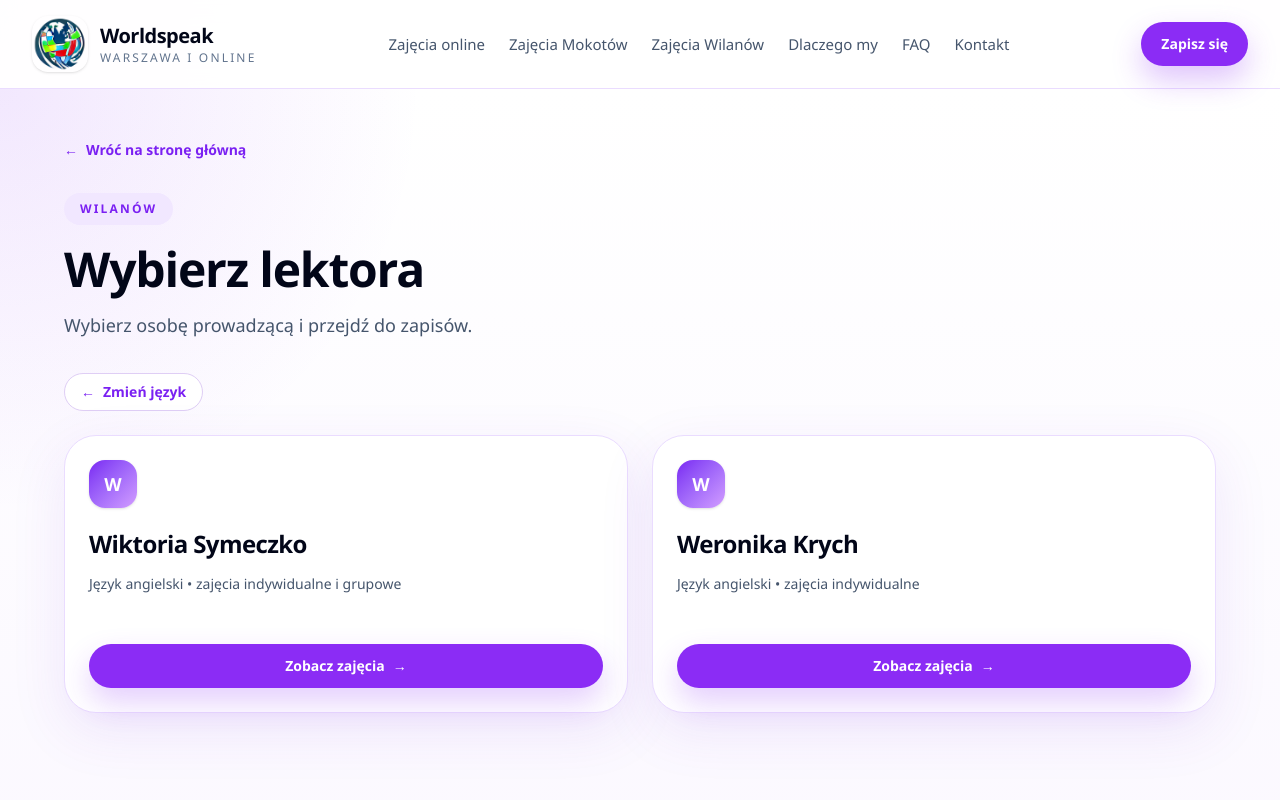
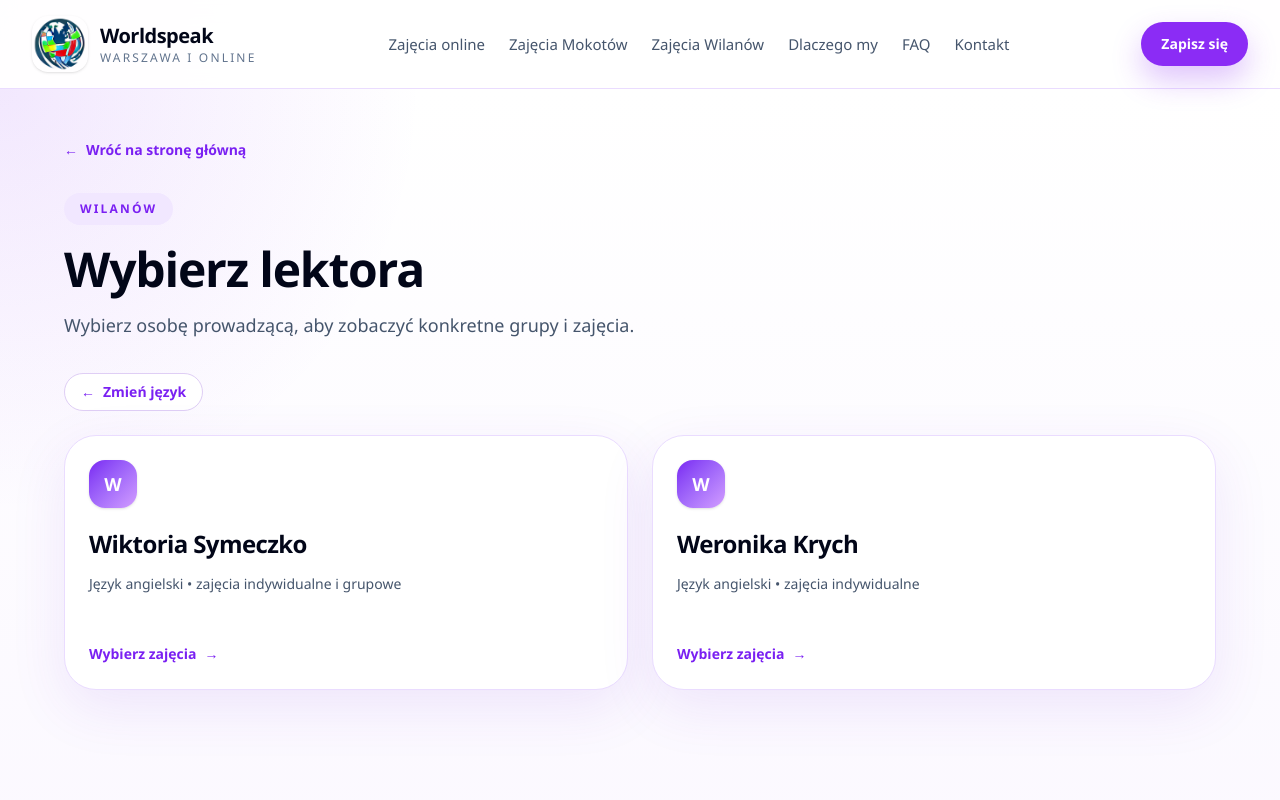
Before and after one commit to fssokol/worldspeak-next, a Next.js app: page /wilanow in a window 1280 px wide. Both pictures are taken after a click on the button 282 px from the left and 491 px from the top of the page. Shown: the top 800 px of the page. Built offline with nearby package versions, Linux system fonts and the light colour scheme.

Commit message:
Split Wilanow lecturers into exact course links

```diff
--- a/src/app/wilanow/page.tsx
+++ b/src/app/wilanow/page.tsx
@@ -4,31 +4,159 @@ import Link from "next/link"
 import { useState } from "react"
 
 type Language = "angielski" | "hiszpanski"
+type LecturerKey = "wiktoria" | "weronika" | "zuzanna"
 
-const lecturers = {
-  angielski: [
-    {
+type Course = {
+  name: string
+  details: string
+  url: string
+  location?: string
+}
+
+const lecturerInfo: Record<LecturerKey, { name: string; description: string }> = {
+  wiktoria: {
     name: "Wiktoria Symeczko",
     description: "Język angielski • zajęcia indywidualne i grupowe",
-      url: "https://www.strefazajec.pl/instruktor/Wiktoria-Symeczko",
+  },
+  weronika: {
+    name: "Weronika Krych",
+    description: "Język angielski • zajęcia indywidualne",
+  },
+  zuzanna: {
+    name: "Zuzanna Gutierrez",
+    description: "Język hiszpański • zajęcia indywidualne i grupowe",
+  },
+}
+
+const languageLecturers: Record<Language, LecturerKey[]> = {
+  angielski: ["wiktoria", "weronika"],
+  hiszpanski: ["zuzanna"],
+}
+
+const courses: Record<LecturerKey, Course[]> = {
+  wiktoria: [
+    {
+      name: "Bajkowy angielski",
+      details: "5–6 lat • poniedziałek + środa, 16:30–17:15",
+      location: "Branickiego 17",
+      url: "https://www.strefazajec.pl/course/view/id/86844",
     },
     {
-      name: "Weronika Krych",
-      description: "Język angielski • zajęcia indywidualne",
+      name: "Egzamin 8-klasisty",
+      details: "13–15 lat • poniedziałek + środa, 17:30–18:30",
+      location: "Branickiego 17",
+      url: "https://www.strefazajec.pl/course/view/id/86845",
+    },
+    {
+      name: "Konwersacje dla licealistów",
+      details: "15–19 lat • poniedziałek + środa, 18:30–19:30",
+      location: "Branickiego 17",
+      url: "https://www.strefazajec.pl/course/view/id/86846",
+    },
+    {
+      name: "Fluent Conversations A2–B1",
+      details: "Dorośli 18+ • środa, 19:30–20:30",
+      location: "Branickiego 17",
+      url: "https://www.strefazajec.pl/course/view/id/86848",
+    },
+    {
+      name: "Hello English",
+      details: "4–6 lat • wtorek, 16:30–17:15",
+      location: "Branickiego 17",
+      url: "https://www.strefazajec.pl/course/view/id/86855",
+    },
+    {
+      name: "English for Kids",
+      details: "7–10 lat • wtorek, 17:20–18:20",
+      location: "Branickiego 17",
+      url: "https://www.strefazajec.pl/course/view/id/86856",
+    },
+    {
+      name: "Tween English",
+      details: "10–12 lat • wtorek, 18:25–19:25",
+      location: "Branickiego 17",
+      url: "https://www.strefazajec.pl/course/view/id/86857",
+    },
+    {
+      name: "Świetlica z angielskim – SP 358, kl. 3b",
+      details: "9–11 lat • 2× w tygodniu",
+      location: "Branickiego 17",
+      url: "https://www.strefazajec.pl/course/view/id/87829",
+    },
+    {
+      name: "Zajęcia indywidualne",
+      details: "9+ • termin ustalany indywidualnie",
+      location: "Branickiego 17",
+      url: "https://www.strefazajec.pl/course/view/id/86843",
+    },
+    {
+      name: "Exam Ready: Egzamin Ósmoklasisty",
+      details: "13–15 lat • wtorek + czwartek, 18:00–19:00",
+      location: "Kolegiacka 3",
+      url: "https://www.strefazajec.pl/course/view/id/88978",
+    },
+    {
+      name: "High School English",
+      details: "15–17 lat • wtorek + czwartek, 19:00–20:00",
+      location: "Kolegiacka 3",
+      url: "https://www.strefazajec.pl/course/view/id/88979",
+    },
+    {
+      name: "Exam Ready: Matura Rozszerzona",
+      details: "17–20 lat • wtorek + czwartek, 20:00–21:00",
+      location: "Kolegiacka 3",
+      url: "https://www.strefazajec.pl/course/view/id/88980",
+    },
+    {
+      name: "Zajęcia indywidualne",
+      details: "9+ • termin ustalany indywidualnie",
+      location: "Kolegiacka 3",
+      url: "https://www.strefazajec.pl/course/view/id/88981",
+    },
+    {
+      name: "Świetlica z angielskim – wolne terminy dla szkół",
+      details: "9–11 lat • 2× w tygodniu",
+      location: "Radosna 11",
+      url: "https://www.strefazajec.pl/course/view/id/90269",
+    },
+  ],
+  weronika: [
+    {
+      name: "Zajęcia indywidualne z języka angielskiego",
+      details: "Zapis bezpośrednio do zajęć Weroniki Krych",
+      location: "Wilanów",
       url: "https://www.strefazajec.pl/course/view/id/96912",
     },
   ],
-  hiszpanski: [
+  zuzanna: [
     {
-      name: "Zuzanna Gutierrez",
-      description: "Język hiszpański • zajęcia indywidualne",
-      url: "https://www.strefazajec.pl/instruktor/Zuzanna-Towarek",
+      name: "Język hiszpański dla dzieci",
+      details: "8–10 lat • czwartek, 17:30–18:30",
+      location: "Branickiego 17",
+      url: "https://www.strefazajec.pl/course/view/id/86867",
+    },
+    {
+      name: "Język hiszpański dla młodzieży",
+      details: "14–17 lat • czwartek, 18:35–19:35",
+      location: "Branickiego 17",
+      url: "https://www.strefazajec.pl/course/view/id/87315",
     },
   ],
 }
 
 export default function WilanowPage() {
   const [language, setLanguage] = useState<Language | null>(null)
+  const [lecturer, setLecturer] = useState<LecturerKey | null>(null)
+
+  const chooseLanguage = (value: Language) => {
+    setLanguage(value)
+    setLecturer(null)
+  }
+
+  const resetLanguage = () => {
+    setLanguage(null)
+    setLecturer(null)
+  }
 
   return (
     <main className="min-h-screen bg-[radial-gradient(circle_at_top_left,rgba(139,44,245,0.11),transparent_28%),linear-gradient(to_bottom,#ffffff,#fbf8ff)] px-4 py-12 sm:px-6 lg:px-8">
@@ -46,12 +174,18 @@ export default function WilanowPage() {
             Wilanów
           </div>
           <h1 className="mt-5 text-4xl font-bold tracking-tight text-slate-950 sm:text-5xl">
-            {language ? "Wybierz lektora" : "Jakiego języka chcesz się uczyć?"}
+            {!language
+              ? "Jakiego języka chcesz się uczyć?"
+              : lecturer
+                ? `Zajęcia: ${lecturerInfo[lecturer].name}`
+                : "Wybierz lektora"}
           </h1>
           <p className="mt-4 text-lg leading-8 text-slate-600">
-            {language
-              ? "Wybierz osobę prowadzącą i przejdź do zapisów."
-              : "Najpierw wybierz język, a potem pokażemy dostępnych lektorów."}
+            {!language
+              ? "Najpierw wybierz język, a potem pokażemy dostępnych lektorów."
+              : lecturer
+                ? "Wybierz konkretne zajęcia. Każdy przycisk prowadzi bezpośrednio do właściwego kursu w Strefie Zajęć."
+                : "Wybierz osobę prowadzącą, aby zobaczyć konkretne grupy i zajęcia."}
           </p>
         </div>
 
@@ -59,7 +193,7 @@ export default function WilanowPage() {
           <div className="mt-10 grid max-w-4xl gap-6 md:grid-cols-2">
             <button
               type="button"
-              onClick={() => setLanguage("angielski")}
+              onClick={() => chooseLanguage("angielski")}
               className="group rounded-[2rem] border border-[#eadcff] bg-white p-7 text-left shadow-[0_18px_55px_rgba(120,46,214,0.10)] transition hover:-translate-y-1 hover:border-[#d4b7ff] hover:shadow-[0_24px_65px_rgba(120,46,214,0.16)]"
             >
               <div className="inline-flex rounded-full bg-[#f1e7ff] px-3 py-1 text-[11px] font-semibold uppercase tracking-[0.18em] text-[#7a20f2]">
@@ -73,15 +207,13 @@ export default function WilanowPage() {
               </p>
               <div className="mt-6 inline-flex items-center gap-2 text-sm font-semibold text-[#7a20f2]">
                 Wybierz angielski
-                <span className="transition group-hover:translate-x-1" aria-hidden="true">
-                  →
-                </span>
+                <span className="transition group-hover:translate-x-1" aria-hidden="true">→</span>
               </div>
             </button>
 
             <button
               type="button"
-              onClick={() => setLanguage("hiszpanski")}
+              onClick={() => chooseLanguage("hiszpanski")}
               className="group rounded-[2rem] border border-[#eadcff] bg-white p-7 text-left shadow-[0_18px_55px_rgba(120,46,214,0.10)] transition hover:-translate-y-1 hover:border-[#d4b7ff] hover:shadow-[0_24px_65px_rgba(120,46,214,0.16)]"
             >
               <div className="inline-flex rounded-full bg-[#f1e7ff] px-3 py-1 text-[11px] font-semibold uppercase tracking-[0.18em] text-[#7a20f2]">
@@ -95,17 +227,63 @@ export default function WilanowPage() {
               </p>
               <div className="mt-6 inline-flex items-center gap-2 text-sm font-semibold text-[#7a20f2]">
                 Wybierz hiszpański
-                <span className="transition group-hover:translate-x-1" aria-hidden="true">
-                  →
-                </span>
+                <span className="transition group-hover:translate-x-1" aria-hidden="true">→</span>
               </div>
             </button>
           </div>
+        ) : lecturer ? (
+          <>
+            <div className="mt-8 flex flex-wrap gap-3">
+              <button
+                type="button"
+                onClick={() => setLecturer(null)}
+                className="inline-flex items-center gap-2 rounded-full border border-[#dfcef5] bg-white px-4 py-2 text-sm font-semibold text-[#7a20f2] transition hover:bg-[#faf7ff]"
+              >
+                <span aria-hidden="true">←</span>
+                Zmień lektora
+              </button>
+              <button
+                type="button"
+                onClick={resetLanguage}
+                className="inline-flex items-center gap-2 rounded-full border border-[#e5e7eb] bg-white px-4 py-2 text-sm font-semibold text-slate-600 transition hover:bg-slate-50"
+              >
+                Zmień język
+              </button>
+            </div>
+
+            <div className="mt-8 grid gap-4 md:grid-cols-2">
+              {courses[lecturer].map((course) => (
+                <a
+                  key={`${course.name}-${course.location}`}
+                  href={course.url}
+                  target="_blank"
+                  rel="noopener noreferrer"
+                  className="group rounded-[1.6rem] border border-[#eadcff] bg-white p-5 shadow-[0_14px_38px_rgba(120,46,214,0.08)] transition hover:-translate-y-0.5 hover:border-[#cfadff] hover:shadow-[0_18px_46px_rgba(120,46,214,0.13)]"
+                >
+                  {course.location && (
+                    <div className="text-xs font-semibold uppercase tracking-[0.16em] text-[#8b2cf5]">
+                      {course.location}
+                    </div>
+                  )}
+                  <h2 className="mt-2 text-xl font-semibold tracking-tight text-slate-950">
+                    {course.name}
+                  </h2>
+                  <p className="mt-2 text-sm leading-6 text-slate-600">
+                    {course.details}
+                  </p>
+                  <div className="mt-4 inline-flex items-center gap-2 text-sm font-semibold text-[#7a20f2]">
+                    Przejdź do zapisów
+                    <span className="transition group-hover:translate-x-1" aria-hidden="true">→</span>
+                  </div>
+                </a>
+              ))}
+            </div>
+          </>
         ) : (
           <>
             <button
               type="button"
-              onClick={() => setLanguage(null)}
+              onClick={resetLanguage}
               className="mt-8 inline-flex items-center gap-2 rounded-full border border-[#dfcef5] bg-white px-4 py-2 text-sm font-semibold text-[#7a20f2] transition hover:bg-[#faf7ff]"
             >
               <span aria-hidden="true">←</span>
@@ -113,33 +291,33 @@ export default function WilanowPage() {
             </button>
 
             <div className="mt-6 grid gap-6 md:grid-cols-2">
-              {lecturers[language].map((lecturer) => (
-                <article
-                  key={lecturer.name}
-                  className="rounded-[2rem] border border-[#eadcff] bg-white p-6 shadow-[0_18px_55px_rgba(120,46,214,0.10)]"
+              {languageLecturers[language].map((lecturerKey) => {
+                const item = lecturerInfo[lecturerKey]
+
+                return (
+                  <button
+                    type="button"
+                    key={lecturerKey}
+                    onClick={() => setLecturer(lecturerKey)}
+                    className="rounded-[2rem] border border-[#eadcff] bg-white p-6 text-left shadow-[0_18px_55px_rgba(120,46,214,0.10)] transition hover:-translate-y-1 hover:border-[#d4b7ff]"
                   >
                     <div className="flex h-12 w-12 items-center justify-center rounded-2xl bg-gradient-to-br from-[#7a20f2] to-[#d39cff] text-lg font-bold text-white shadow-sm">
-                    {lecturer.name.charAt(0)}
+                      {item.name.charAt(0)}
                     </div>
 
                     <h2 className="mt-5 text-2xl font-semibold tracking-tight text-slate-950">
-                    {lecturer.name}
+                      {item.name}
                     </h2>
                     <p className="mt-3 min-h-12 text-sm leading-6 text-slate-600">
-                    {lecturer.description}
+                      {item.description}
                     </p>
-
-                  <a
-                    href={lecturer.url}
-                    target="_blank"
-                    rel="noopener noreferrer"
-                    className="mt-6 inline-flex w-full items-center justify-center gap-2 rounded-full bg-[#8b2cf5] px-5 py-3 text-sm font-semibold text-white shadow-[0_14px_30px_rgba(139,44,245,0.23)] transition hover:-translate-y-0.5 hover:bg-[#741ce8]"
-                  >
-                    Zobacz zajęcia
+                    <div className="mt-6 inline-flex items-center gap-2 text-sm font-semibold text-[#7a20f2]">
+                      Wybierz zajęcia
                       <span aria-hidden="true">→</span>
-                  </a>
-                </article>
-              ))}
+                    </div>
+                  </button>
+                )
+              })}
             </div>
           </>
         )}
```
Lines whose indentation alone changed are shown as unchanged.
